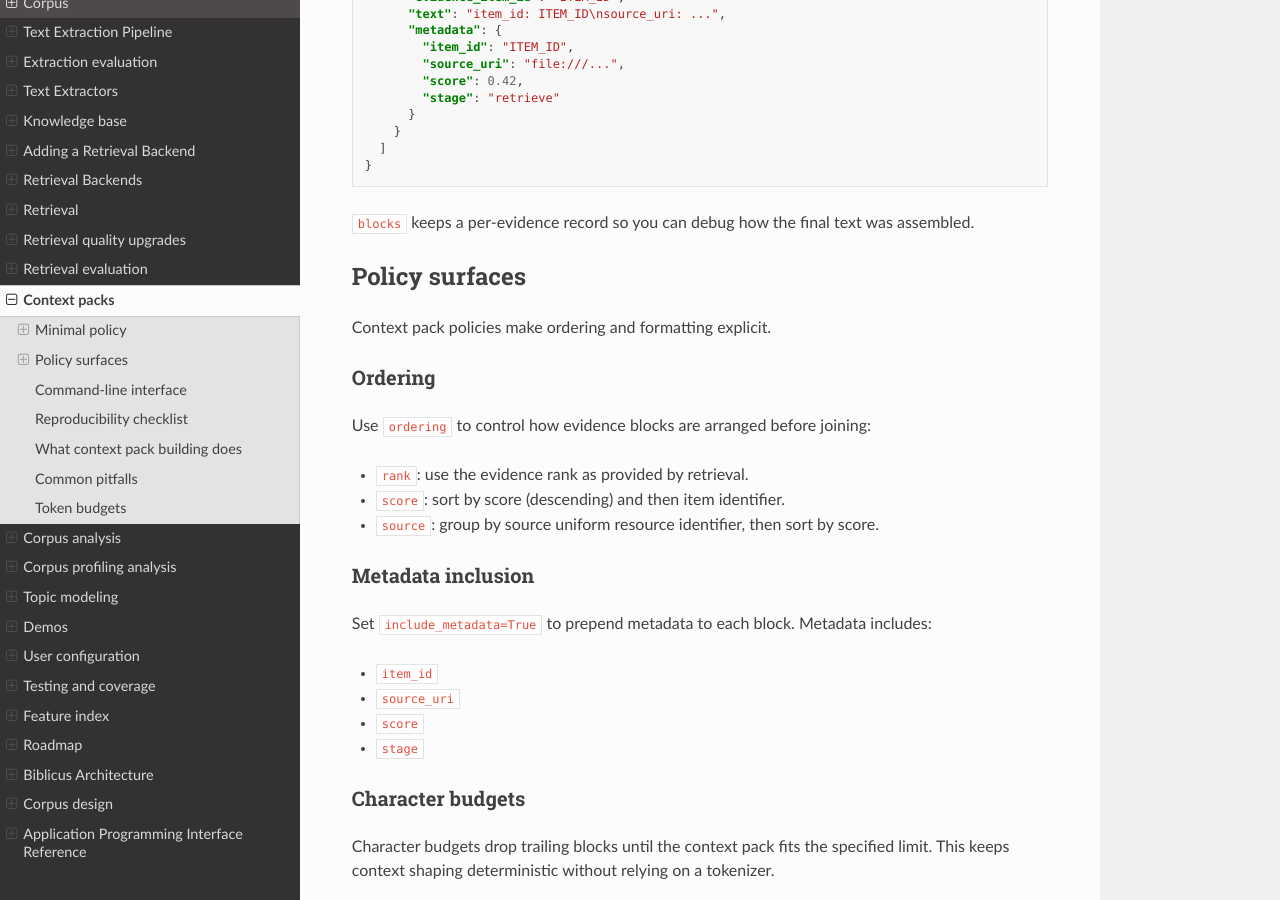
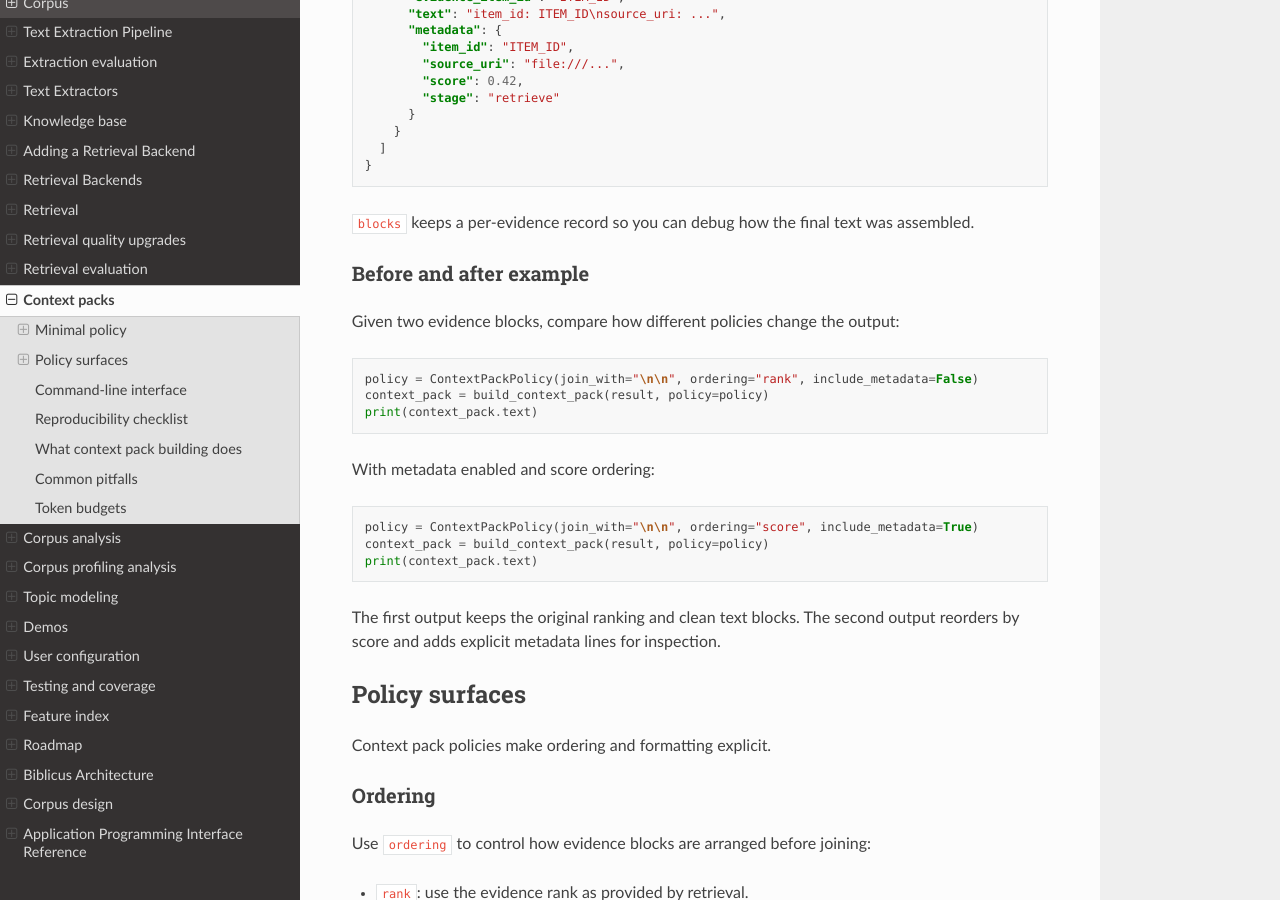
Before and after one commit to AnthusAI/Biblicus, a Sphinx documentation site: the page built from docs/CONTEXT_PACK.md, in a window 1280 px wide and 900 px high, scrolled down 892 px. Built offline with Sphinx 7.4.7 and the Read the Docs theme 3.1.0, drawn with Linux system fonts in a browser that asks for light colours.

Commit message:
docs: add context pack before-and-after example

````diff
--- a/docs/CONTEXT_PACK.md
+++ b/docs/CONTEXT_PACK.md
@@ -47,6 +47,27 @@ Context pack building returns a structured result you can inspect:
 ```
 
 `blocks` keeps a per-evidence record so you can debug how the final text was assembled.
+
+### Before and after example
+
+Given two evidence blocks, compare how different policies change the output:
+
+```python
+policy = ContextPackPolicy(join_with="\n\n", ordering="rank", include_metadata=False)
+context_pack = build_context_pack(result, policy=policy)
+print(context_pack.text)
+```
+
+With metadata enabled and score ordering:
+
+```python
+policy = ContextPackPolicy(join_with="\n\n", ordering="score", include_metadata=True)
+context_pack = build_context_pack(result, policy=policy)
+print(context_pack.text)
+```
+
+The first output keeps the original ranking and clean text blocks. The second output reorders by score and adds
+explicit metadata lines for inspection.
 
 ## Policy surfaces
 
````
